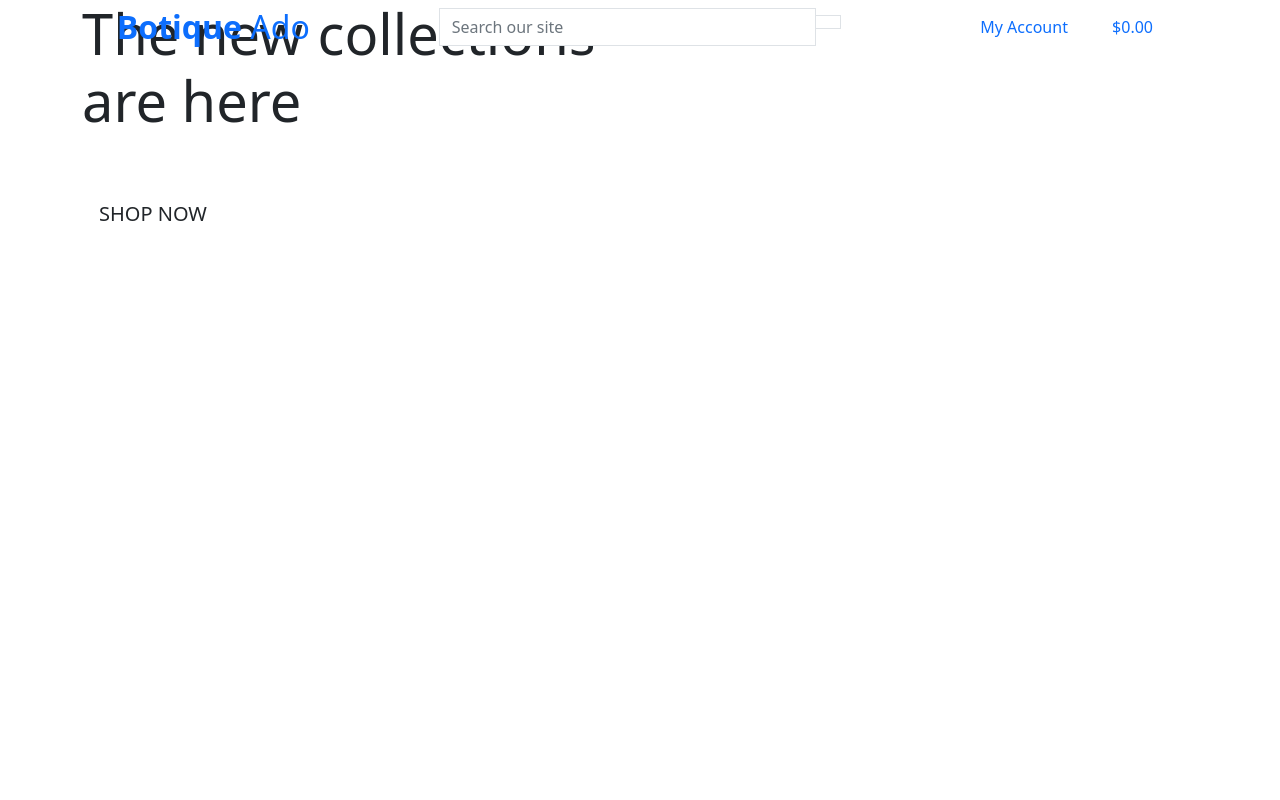
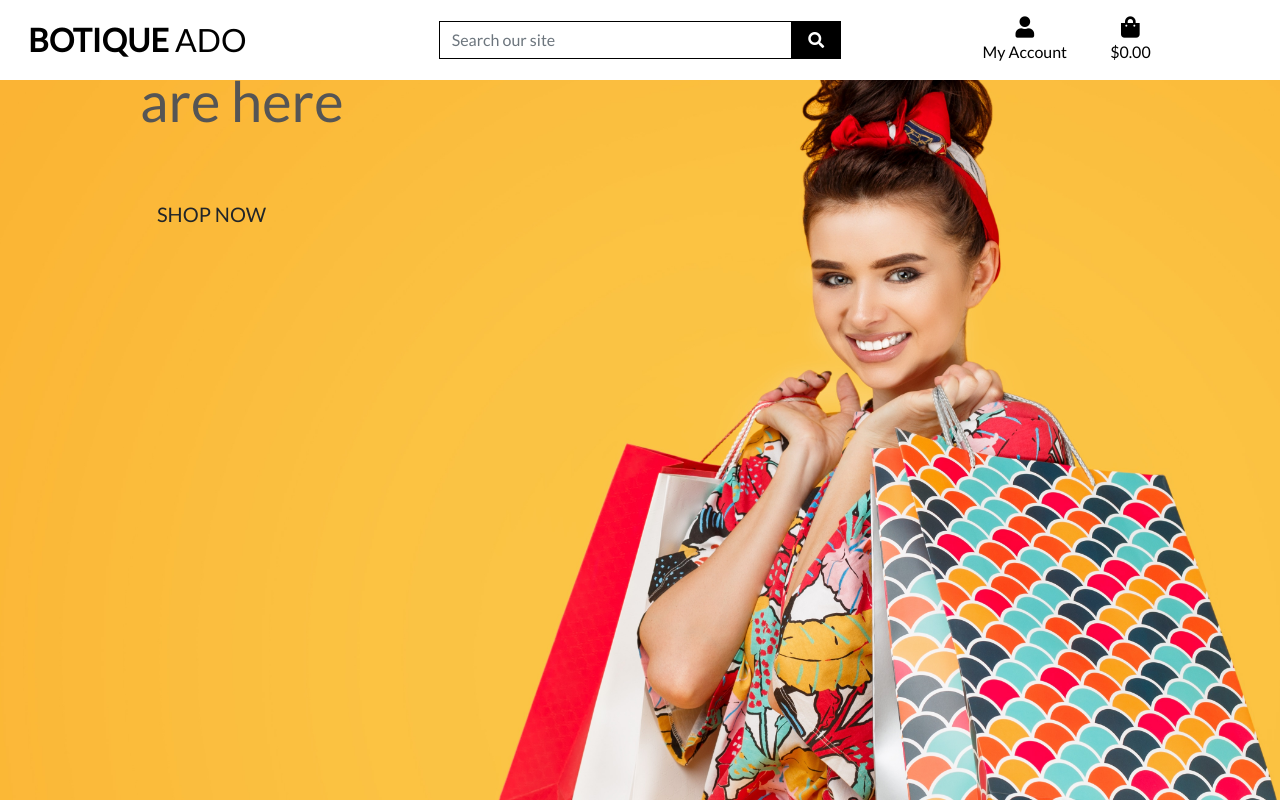
Before and after one commit to EllenSt264/botique_ado_v1, a Django app: page / in a window 1280 px wide. Run offline with Django 3.2, Linux system fonts and the light colour scheme.

Commit message:
Update homepage header and css

```diff
--- a/boutique_ado/settings.py
+++ b/boutique_ado/settings.py
@@ -159,6 +159,10 @@ USE_TZ = True
 # https://docs.djangoproject.com/en/3.2/howto/static-files/
 
 STATIC_URL = '/static/'
+STATICFILES_DIRS = (os.path.join(BASE_DIR, 'static'),)
+
+MEDIA_URL = '/media/'
+MEDIA_ROOT = os.path.join(BASE_DIR, 'media')
 
 # Default primary key field type
 # https://docs.djangoproject.com/en/3.2/ref/settings/#default-auto-field
--- a/boutique_ado/urls.py
+++ b/boutique_ado/urls.py
@@ -15,9 +15,11 @@ Including another URLconf
 """
 from django.contrib import admin
 from django.urls import path, include
+from django.conf import settings
+from django.conf.urls.static import static
 
 urlpatterns = [
     path('admin/', admin.site.urls),
     path('accounts/', include('allauth.urls')),
     path('', include('home.urls')),
-]
+] + static(settings.MEDIA_URL, document_root=settings.MEDIA_ROOT)
--- /dev/null
+++ b/static/css/base.css
@@ -0,0 +1,81 @@
+html {
+    height: 100%;
+}
+
+body {
+    background: url('/media/homepage_background_cropped.jpg') no-repeat center center fixed;
+    background-size: cover;
+    height: calc(100vh-164px);
+    color: #555;
+    font-family: 'Lato';
+}
+
+/* from Bulma */
+.icon {
+    align-items: center;
+    display: inline-flex;
+    justify-content: center;
+    height: 1.5rem;
+    width: 1.5rem;
+}
+
+.logo-font {
+    text-transform: uppercase;
+}
+
+.main-logo-link {
+    width: fit-content;
+}
+
+.shop-now-button {
+    background: black;
+    color: white;
+    min-width: 260px;
+}
+
+.btn-black {
+    background: black;
+    color: white;
+}
+
+.shop-now-button:hover,
+.shop-now-button:active,
+.shop-now-button:focus,
+.btn-black:hover,
+.btn-black:active,
+.btn-black:focus {
+    background: #222;
+    color: white;
+}
+
+.text-black {
+    color: #000 !important;
+}
+
+.border-black {
+    border: 1px solid black !important;
+}
+
+/* -------------------------------- Media Queries */
+
+/* Slightly larger container on xl screens */
+@media (min-width: 1200px) {
+  .container {
+    max-width: 80%;
+  }
+}
+
+/* fixed top navbar only on medium and up */
+@media (min-width: 992px) {
+    .fixed-top-desktop-only {
+        position: fixed;
+        top: 0;
+        right: 0;
+        left: 0;
+        z-index: 1030;
+    }
+
+    .header-container {
+        padding-top: 164px;
+    }
+}
--- a/templates/base.html
+++ b/templates/base.html
@@ -18,6 +18,16 @@
     <!-- Bootstrap CSS -->
     <link href="https://cdn.jsdelivr.net/npm/bootstrap@5.0.1/dist/css/bootstrap.min.css" rel="stylesheet"
         integrity="sha384-+0n0xVW2eSR5OomGNYDnhzAbDsOXxcvSN1TPprVMTNDbiYZCxYbOOl7+AMvyTG2x" crossorigin="anonymous">
+    <!-- Google Fonts -->
+    <link rel="preconnect" href="https://fonts.gstatic.com">
+    <link href="https://fonts.googleapis.com/css2?family=Lato&display=swap" rel="stylesheet">
+    <!-- Font Awesome -->
+    <link rel="stylesheet" href="https://cdnjs.cloudflare.com/ajax/libs/font-awesome/5.15.2/css/all.min.css"
+        type="text/css"
+        integrity="sha512-HK5fgLBL+xu6dm/Ii3z4xhlSUyZgTT9tuc/hSrtw6uzJOvgRr2a9jyxxT1ely+B+xFAmJKVSTbpM/CuL7qxO8w=="
+        crossorigin="anonymous" />
+    <!-- Custom CSS -->
+    <link rel="stylesheet" href="{% static 'css/base.css' %}">
     {% endblock %}
 
     {% block extra_css %}
@@ -38,7 +48,7 @@
 
 <body>
     <header class="container-fluid fixed-top">
-        <div class="row">
+        <div id="   topnav" class="row bg-white py-lg-2 d-none d-lg-flex">
             <div class="col-12 col-lg-4 my-auto py-1 py-lg-0 text-center text-lg-left">
                 <a href="{% url 'home' %}" class="nav-link main-logo-link">
                     <h2 class="logo-font text-black my-0"><strong>Botique</strong> Ado</h2>
```
Also changed, not shown: media/homepage_background_cropped.jpg (added).
